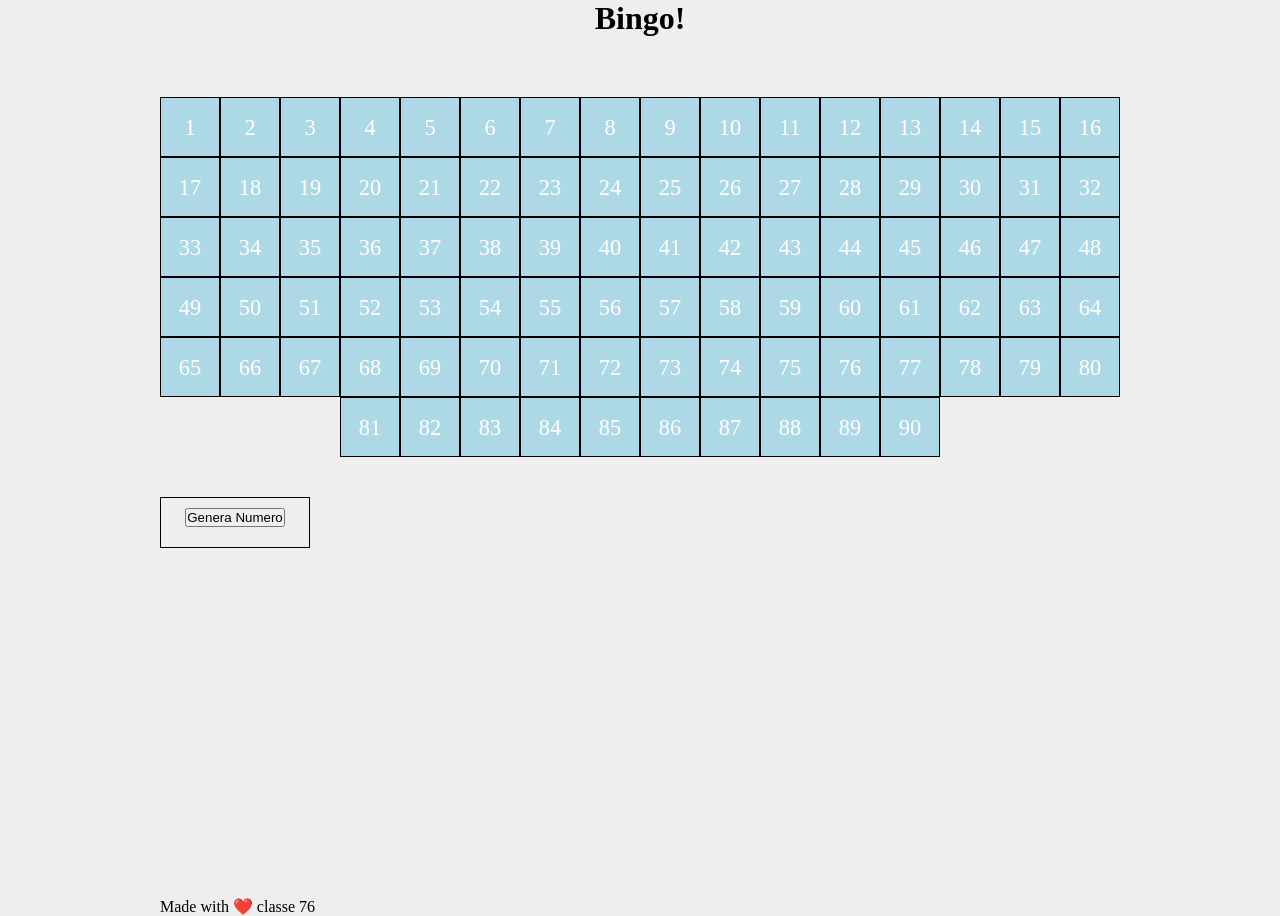
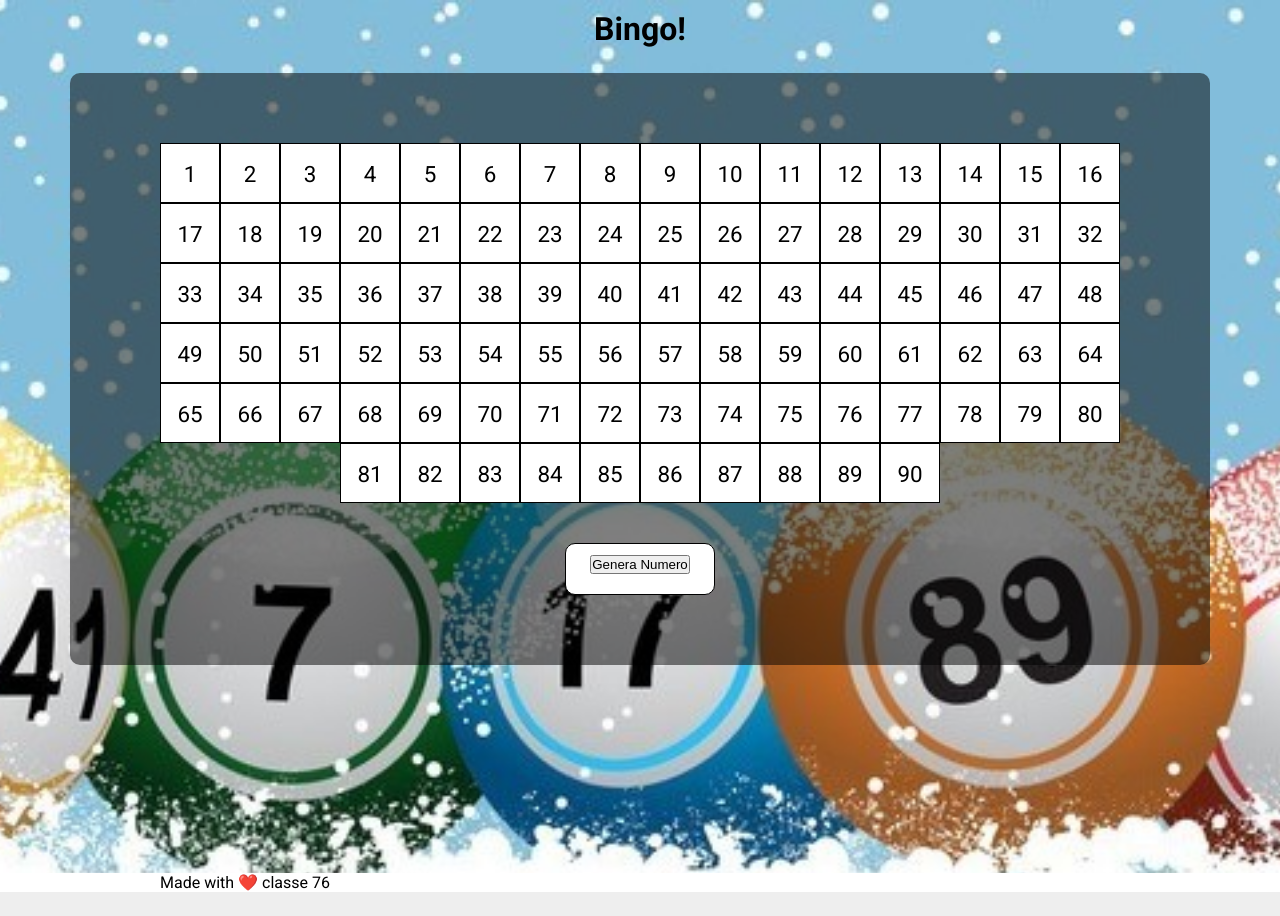
Before and after one commit to Alessandro-Zuddas/js-bingo, a plain HTML site: page index.html in a window 1280 px wide. After the commit the page ends 892 px from the top, so only its background shows below. Drawn offline with Linux system fonts and the light colour scheme.

Commit message:
Aggiunge background img e miglioramenti estetici

```diff
--- a/css/style.css
+++ b/css/style.css
@@ -12,6 +12,11 @@
 --------------------*/
 body {
     background-color: #eee;
+    font-family: 'Roboto', sans-serif;
+    background-image: url(../img/img-bingo-fix.jpg);
+    background-repeat: no-repeat;
+    background-size: cover;
+    background-position: bottom;
 }
 
 .container {
@@ -22,7 +27,7 @@ body {
 }
 
 main {
-    margin-top: 3.75rem;
+    margin-top: 1.5625rem;
     min-height: 100vh;
 }
 
@@ -45,8 +50,8 @@ header {
 .board__number {
     height: 3.75rem;
     width: 3.75rem;
-    background-color: lightblue;
-    color: #fff;
+    background-color: white;
+    color: black;
     font-size: 1.4rem;
     text-align: center;
     line-height: 3.75rem;
@@ -60,6 +65,8 @@ header {
     ACTIONS
 --------------------*/
 .actions {
+    display: flex;
+    justify-content: center;
     margin-top: 2.5rem;
 }
 
@@ -67,10 +74,40 @@ header {
     width: 150px;
     text-align: center;
     padding: .625rem;
+    background-color: white;
     border: 1px solid #000;
+    border-radius: .625rem;
 }
 .generator__number {
     font-weight: bold;
     font-size: 2rem;
     margin-top: .625rem;
 }
+
+/*-------------------
+    HEADER
+--------------------*/
+
+.main-title{
+   padding-top: .625rem;
+}
+
+/*-------------------
+    MAIN
+--------------------*/
+
+.background-panel{
+    margin-right: 4.375rem;
+    margin-left: 4.375rem;
+    padding: 4.375rem 0;
+    border-radius: .625rem;
+    background-color: rgba(0, 0, 0, 0.5);
+}
+
+/*-------------------
+    FOOTER
+--------------------*/
+
+footer{
+    background-color: white;
+}
--- a/index.html
+++ b/index.html
@@ -5,15 +5,21 @@
         <meta http-equiv="X-UA-Compatible" content="IE=edge">
         <meta name="viewport" content="width=device-width, initial-scale=1.0">
         <link rel="stylesheet" href="css/style.css">
+        <!-- Google Fonts -->
+        <link rel="preconnect" href="https://fonts.googleapis.com">
+        <link rel="preconnect" href="https://fonts.gstatic.com" crossorigin>
+        <link href="https://fonts.googleapis.com/css2?family=Roboto:wght@400;500;700&display=swap" rel="stylesheet">
+        <!-- /Google Fonts -->
         <title>Bingo</title>
     </head>
     <body>
         <header>
             <div class="container">
-                <h1>Bingo!</h1>
+                <h1 class="main-title">Bingo!</h1>
             </div>
         </header>
         <main>
+            <div class="background-panel">
                 <div class="container">
                     <div class="board">
                     </div>
@@ -21,6 +27,7 @@
                         <div class="generator">
                             <button id="btn-generator">Genera Numero</button>
                             <div class="generator__number"></div>
+                        </div>
                     </div>
                 </div>
             </div>
```
Also changed, not shown: img/img-bingo-fix.jpg (added). Lines whose indentation alone changed are shown as unchanged.
